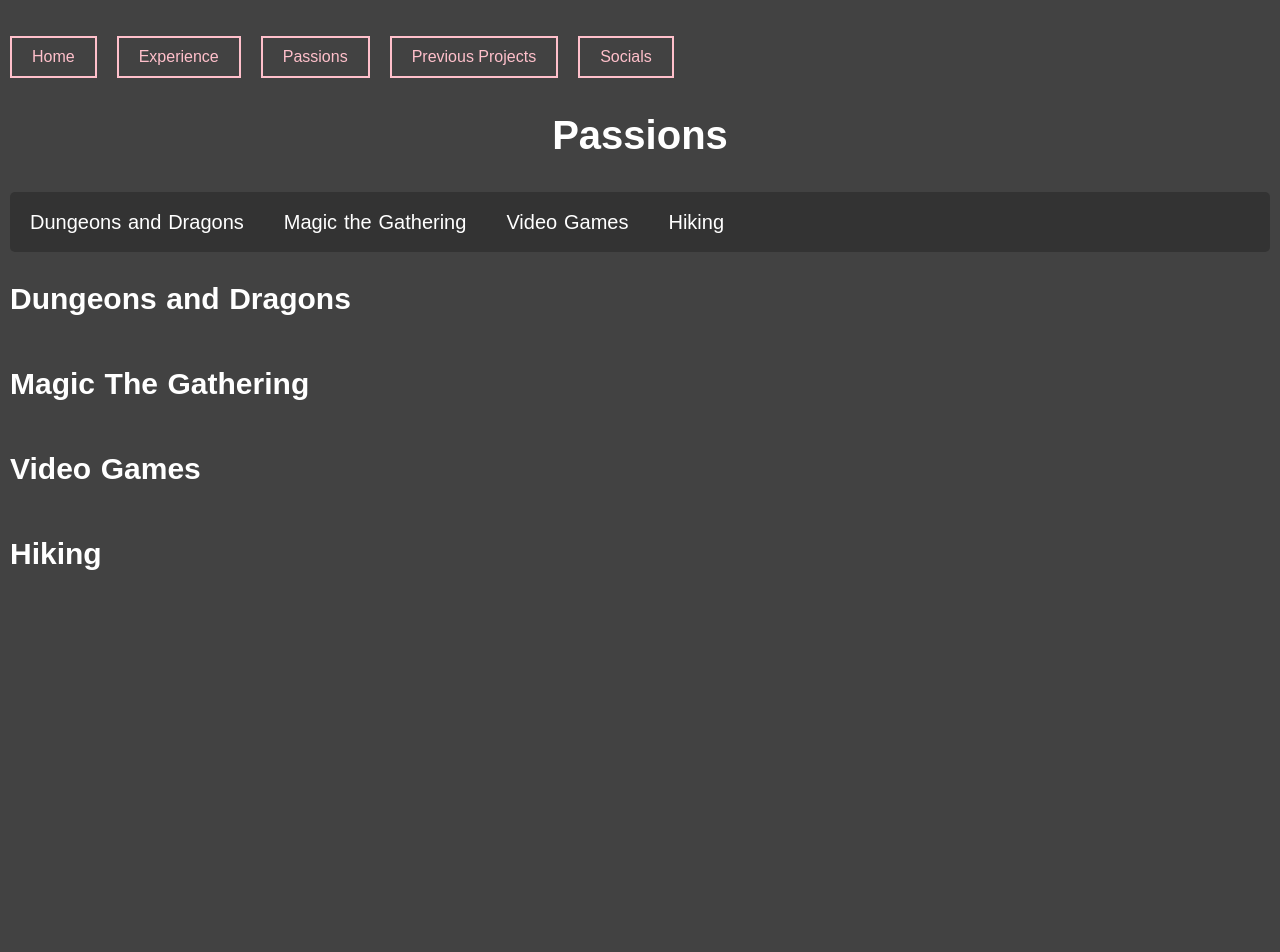
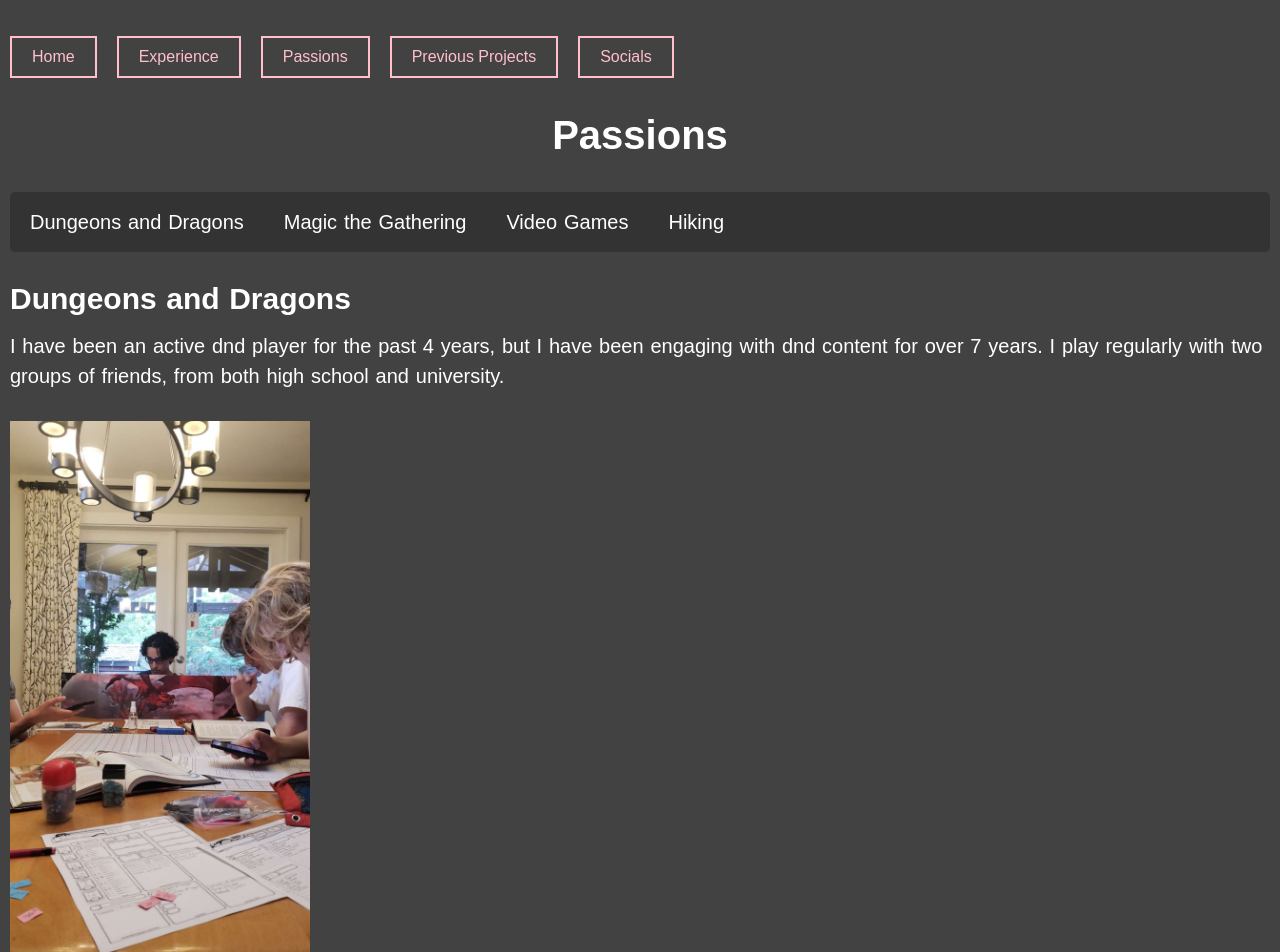
Before and after one commit to Arnice123/Arnice123.github.io, a React (Create React App) app: page /passions in a window 1280 px wide. Shown: the top 952 px of the page. Before the commit the page ends 816 px from the top, so only its background shows below. Built offline with nearby package versions, Linux system fonts and the light colour scheme.

Commit message:
Added descriptions for my hobbies

```diff
--- a/src/Pages/Passions.js
+++ b/src/Pages/Passions.js
@@ -67,10 +67,31 @@
       </div>
 
       {/* Sections */}
-      <Section id="dnd" title="Dungeons and Dragons" />
-      <Section id="mtg" title="Magic The Gathering" />
-      <Section id="games" title="Video Games" />
-      <Section id="hiking" title="Hiking" />
+      <Section id="dnd" title="Dungeons and Dragons">
+        I have been an active dnd player for the past 4 years, but I have been engaging with dnd content for over 7 years.
+        I play regularly with two groups of friends, from both high school and university. <br/><br/>
+        <img
+          src="/images/DND.jpg"
+          alt="Me and my friends playing dungeons and dragons"
+          style={{width:'300px'}}
+        />
+
+        <br/>
+        I act as the dungeon master for my friends, coming up with the story as my friends act their way throughout. I spend around 6 hours a week total playing dungeons and dragons, and hopefully will continue to do so.
+      </Section>
+
+      <Section id="mtg" title="Magic the Gathering">
+        I have played Magic the Gathering for 3 years, participating in game formats, I only own 4 different decks, all of which are the commander format. I tend to play this game during the long breaks during my school days to relax and have fun with friends.
+
+      </Section>
+
+      <Section id="games" title="Video Games" >
+        I have been playing video games for many years, but I am faily active player of League of Legends, playing it with my friends for the past 2 years.
+      </Section>
+
+      <Section id="hiking" title="Hiking" >
+        t
+      </Section>
     </div>
   );
 };
--- a/src/Pages/PreviousProjects.js
+++ b/src/Pages/PreviousProjects.js
@@ -2,7 +2,7 @@
 import '../App.css'
 import '../Button.css';
 
-function ProjectLink({ title, link, name, description, image_path }) {
+function ProjectLink({ title, link, name, description, image_path, alt }) {
   return (
     <div style={{ margin: 20, color: '#FFFFFF' }}>
       <p>
@@ -16,7 +16,7 @@
       {/* Display the image on a new line */}
       {image_path && (
         <div style={{ marginTop: '10px' }}>
-          <img src={image_path} alt={name} style={{ width: '700px', height: 'auto' }} />
+          <img src={image_path} alt={alt} style={{ width: '700px', height: 'auto' }} />
         </div>
       )}
     </div>
@@ -32,7 +32,7 @@
       <a href="https://github.com/Arnice123" style={{margin: 20}} className="button">
         <img
           src="/images/Github.png"
-          alt="Github Link"
+          alt="Github Icon"
           className="button-image"
         />
       </a>
@@ -43,6 +43,7 @@
         name="2D Fighting Game"
         description="This is a game that allows for either 2 person combat, or one person against AI combat. It was developed over the course of around 7 months in Unity."
         image_path="/images/Fighting-Game.png"
+        alt="Image of a scene from my fighting game"
       />
       <ProjectLink
         title="My Machine Learning Snake"
@@ -50,6 +51,7 @@
         name="Machine Learning Snake"
         description="This is a machine learning model that uses python and Deep-Q learning to beat the classic game Snake. It was developed over the course of a few days after a few weeks of learning python."
         image_path="/images/Machine-Learning-Snake.png"
+        alt="Scene of the snake learning to improve"
       />
       <ProjectLink
         title="My Calculator"
@@ -57,6 +59,7 @@
         name="Calculator"
         description="This is a calculator that was designed without using the main math funciton in C++, cmath, intended to do complex calculations such as derivatives and integrals, it is still being worked on and actively developed"
         image_path="/images/Calculator.png"
+        alt="The calculator menu"
       />
 
       <hr></hr>
--- a/src/Section.js
+++ b/src/Section.js
@@ -5,6 +5,7 @@
     <div id={id} style={{ marginBottom: '40px' }}>
       <h2 style={{ color: '#FFFFFF', marginBottom: '10px' }}>{title}</h2>
       {children}
+      <hr style={{color:"pink"}}></hr>
     </div>
   );
 }
```
Also changed, not shown: public/images/DND.jpg (added).
